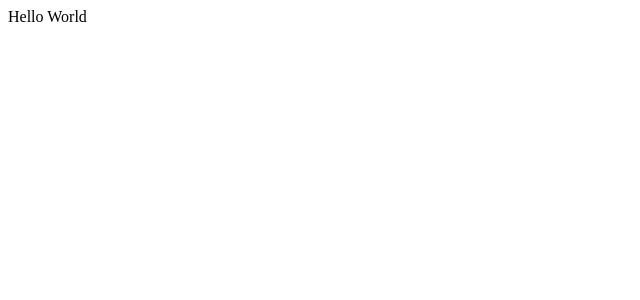
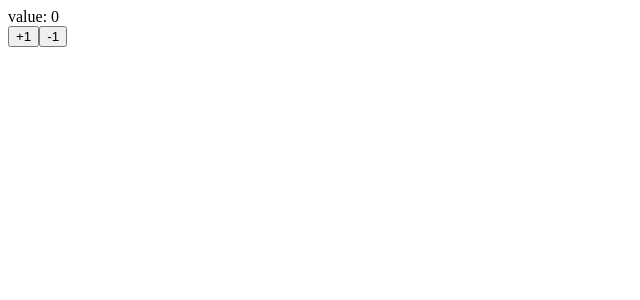
Before and after one commit to y-sugiyama654/react-app, a React (Create React App) app: page / in a window 1280 px wide. Shown: the top 300 px of the page, without its empty margins (0-640 px from the left). Built offline with nearby package versions, Linux system fonts and the light colour scheme.

Commit message:
useStateと型制約

```diff
--- a/src/App.tsx
+++ b/src/App.tsx
@@ -1,11 +1,16 @@
 import React from 'react';
+import Counter from './Counter';
 
 interface AppProps {
   message?: string;
 }
 
 const App: React.FunctionComponent<AppProps> = ({ message }) => {
-  return <div>{ message }</div>;
+  return (
+    <div>
+      <Counter />
+    </div>
+  );
 };
 
 App.defaultProps = {
--- /dev/null
+++ b/src/Counter.tsx
@@ -0,0 +1,23 @@
+import React, { useState } from 'react';
+
+const Counter: React.FC<{}> = () => {
+    const [value, setValue] = useState<number>(0);
+
+    const increment = () => {
+        setValue((prevState) => prevState + 1);
+    }
+
+    const decremrnt = () => {
+        setValue((prevState) => prevState - 1);
+    }
+
+    return (
+        <div>
+            <div>value: { value }</div>
+            <button onClick={increment}>+1</button>
+            <button onClick={decremrnt}>-1</button>
+        </div>
+    );
+}
+
+export default Counter;
```
